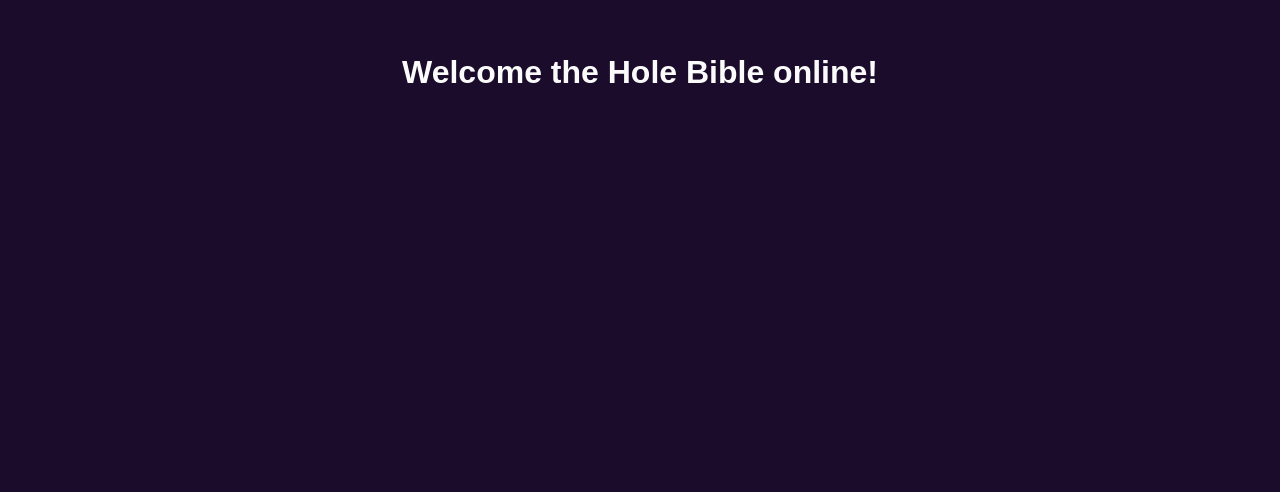
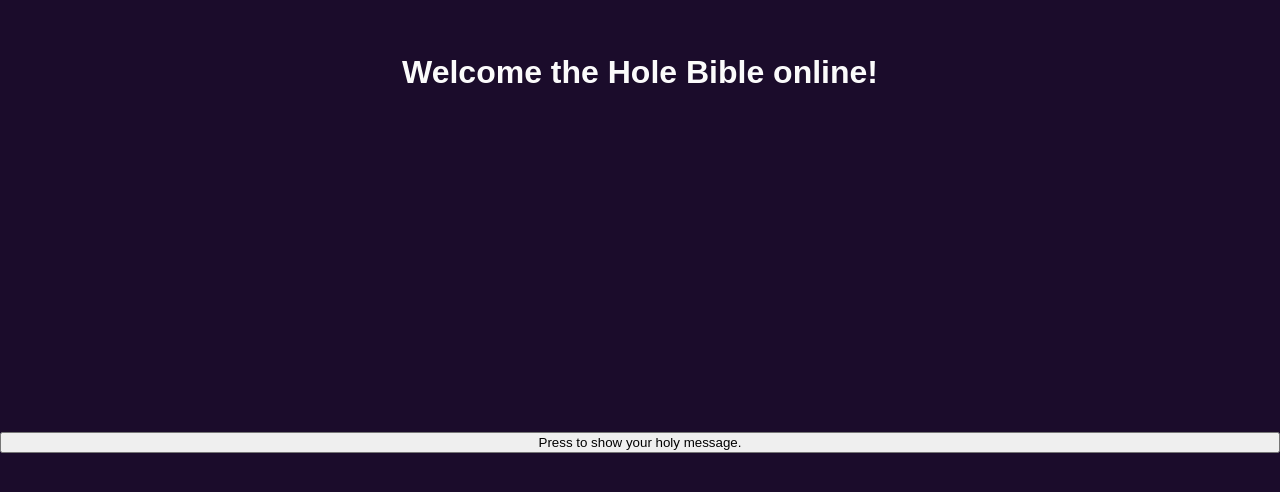
Before and after one commit to joaoacastro/bible-verses, a React (Create React App) app: page / in a window 1280 px wide. Shown: the part 288-780 px from the top of the page. Built offline with nearby package versions, Linux system fonts and the light colour scheme; a web font is replaced by a local one.

Commit message:
add button

```diff
--- a/src/components/pages/Home.js
+++ b/src/components/pages/Home.js
@@ -4,6 +4,9 @@ function Home() {
   return (
     <>
       <h1 className={styles.title}>Welcome the Hole Bible online!</h1>
+      <button className={styles.button}>
+        Press to show your holy message.
+      </button>
     </>
   );
 }
```
